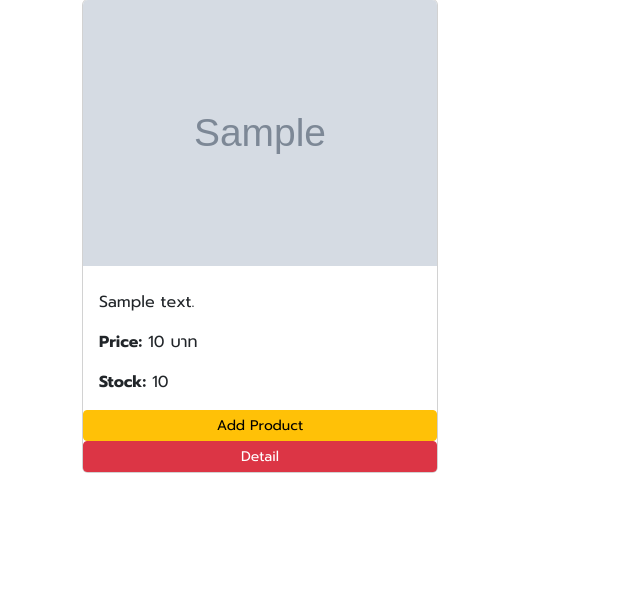
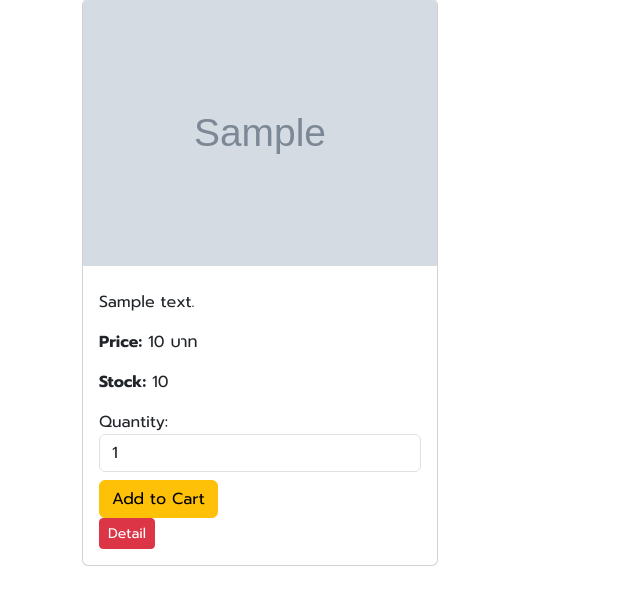
Before and after one commit to Pumin642110325/project-954246, a PHP site: page /showProduct.php in a window 1280 px wide. Shown: the part 97-702 px from the top of the page, without its empty margins (0-640 px from the left). Run offline with PHP 8.4, Linux system fonts and the light colour scheme; tables that the repository leaves empty or names only in its code hold one stand-in row (values such as "Sample post"); grey boxes marked "Sample" are stand-in pictures; data that the repository does not hold is empty.

Commit message:
updateshowCart

```diff
--- a/cart.php
+++ b/cart.php
@@ -42,7 +42,7 @@ if (isset($_POST['add_to_cart'])) {
     }
 
     // กลับไปที่หน้าตะกร้าสินค้า
-    header("Location: view_cart.php");
+    header("Location: showcart.php");
     exit();
 }
 ?>
--- a/deleteCart.php
+++ b/deleteCart.php
@@ -11,5 +11,5 @@ if (isset($_GET['index'])) {
     }
 }
 
-header("Location: view_cart.php");
+header("Location: showCart.php");
 exit();
--- a/showProduct.php
+++ b/showProduct.php
@@ -7,7 +7,7 @@ $userQuery = "SELECT * FROM product";
 $result = mysqli_query($connect, $userQuery);
 
 if (!$result) {
-  die("Query failed: " . mysqli_error($connect));
+    die("Query failed: " . mysqli_error($connect));
 }
 ?>
 
@@ -24,9 +24,22 @@ if (!$result) {
               <p class="card-text"><?= htmlspecialchars($row['detail']) ?></p>
               <p class="card-text"><strong>Price:</strong> <?= htmlspecialchars($row['price']) ?> บาท</p>
               <p class="card-text"><strong>Stock:</strong> <?= htmlspecialchars($row['qty']) ?></p>
+
+              <!-- Form สำหรับเพิ่มสินค้าเข้าตะกร้า -->
+              <form action="cart.php" method="POST">
+                <input type="hidden" name="productID" value="<?= $row['productID'] ?>">
+                <input type="hidden" name="productName" value="<?= htmlspecialchars($row['productName']) ?>">
+                <input type="hidden" name="price" value="<?= $row['price'] ?>">
+                <input type="hidden" name="picture" value="<?= htmlspecialchars($row['picture']) ?>">
+
+                <label for="quantity">Quantity:</label>
+                <input type="number" name="quantity" value="1" min="1" max="<?= $row['qty'] ?>" class="form-control mb-2">
+
+                <button type="submit" name="add_to_cart" class="btn btn-warning">Add to Cart</button>
+              </form>
+
+              <a href='detail.php?id=<?= $row['productID'] ?>' class="btn btn-danger btn-sm">Detail</a>
             </div>
-            <a href='showCart.php?id=<?= $row['productID'] ?>' class="btn btn-warning btn-sm">Add Product</a>
-            <a href='detail.php?id=<?= $row['productID'] ?>' class="btn btn-danger btn-sm">Detail</a>
           </div>
         </div>
       <?php endwhile; ?>
```
